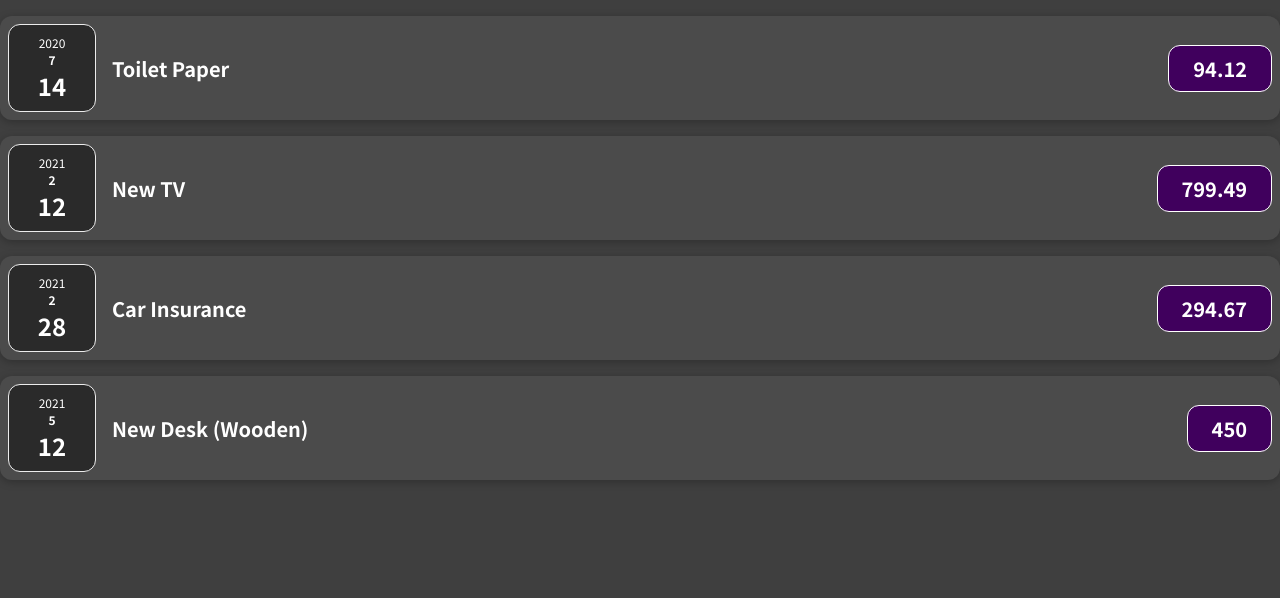
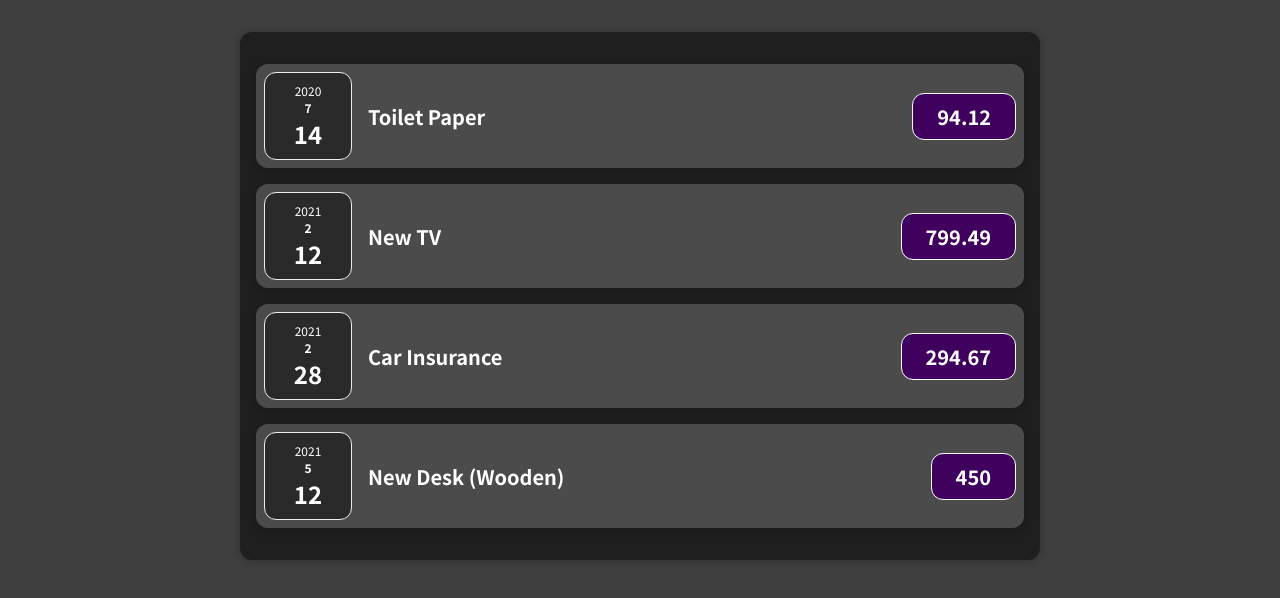
Before and after one commit to wcqrwtqr/react22-course, a JavaScript app in the folder 01-starting-setup/: page / in a window 1280 px wide. Shown: the top 598 px of the page. Built offline with nearby package versions, Linux system fonts and the light colour scheme.

Commit message:
assignement - adding the expesnes componenet

```diff
--- a/01-starting-setup/src/App.js
+++ b/01-starting-setup/src/App.js
@@ -1,4 +1,5 @@
-import ExpenseItem from './components/ExpenseItem'
+import Expenses from './components/Expenses';
+
 function App() {
   const expenses = [
     { id: 'e1', title: 'Toilet Paper', amount: 94.12, date: new Date(2020, 7, 14) },
@@ -8,22 +9,7 @@ function App() {
   ]
   return (
     <div>
-      <ExpenseItem
-        title={expenses[0].title}
-        amount={expenses[0].amount}
-        date={expenses[0].date}/>
-      <ExpenseItem
-        title={expenses[1].title}
-        amount={expenses[1].amount}
-        date={expenses[1].date}/>
-      <ExpenseItem
-        title={expenses[2].title}
-        amount={expenses[2].amount}
-        date={expenses[2].date}/>
-      <ExpenseItem
-        title={expenses[3].title}
-        amount={expenses[3].amount}
-        date={expenses[3].date}/>
+      <Expenses items={expenses}/>
     </div>
   );
 }
--- /dev/null
+++ b/01-starting-setup/src/components/Expenses.css
@@ -0,0 +1,9 @@
+.expenses {
+  padding: 1rem;
+  background-color: rgb(31, 31, 31);
+  margin: 2rem auto;
+  width: 50rem;
+  max-width: 95%;
+  border-radius: 12px;
+  box-shadow: 0 1px 8px rgba(0, 0, 0, 0.25);
+}
--- /dev/null
+++ b/01-starting-setup/src/components/Expenses.js
@@ -0,0 +1,27 @@
+import './Expenses.css'
+import ExpenseItem from './ExpenseItem'
+
+function Expenses (props){
+  return(
+    <div className='expenses'>
+      <ExpenseItem
+        title={props.items[0].title}
+        amount={props.items[0].amount}
+        date={props.items[0].date}/>
+      <ExpenseItem
+        title={props.items[1].title}
+        amount={props.items[1].amount}
+        date={props.items[1].date}/>
+      <ExpenseItem
+        title={props.items[2].title}
+        amount={props.items[2].amount}
+        date={props.items[2].date}/>
+      <ExpenseItem
+        title={props.items[3].title}
+        amount={props.items[3].amount}
+        date={props.items[3].date}/>
+    </div>
+
+  )
+}
+export default Expenses;
```
